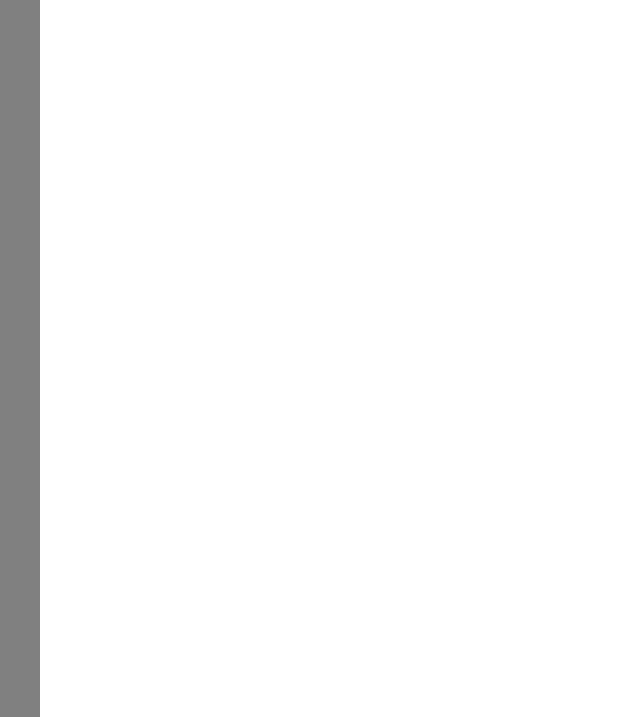
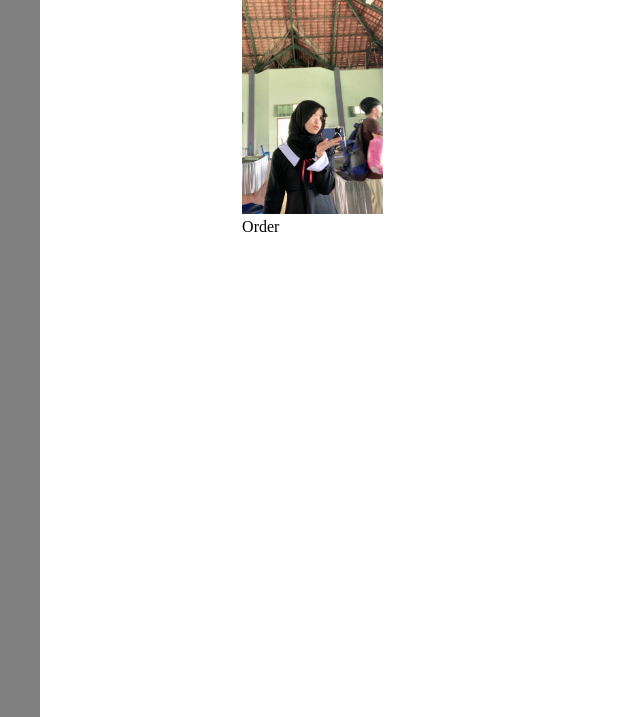
Before and after one commit to kamiludin890/K-Dev, a plain HTML site: page index.html in a window 1280 px wide. Shown: the part 83-800 px from the top of the page, without its empty margins (0-640 px from the left). Drawn offline with nearby package versions, Linux system fonts and the light colour scheme.

Commit message:
new item and change property

```diff
--- a/index.html
+++ b/index.html
@@ -18,6 +18,13 @@
             <div class="Tittle">
                 <h1>Kayato World</h1>
             </div>
+            <div class="isi_konten">
+                <div>
+                    <H1>Build A Website</H1>
+                    <img src="asset/photos/w1.jpeg" class="img">
+                    <p>Order</p>
+                </div>
+            </div>
         </div>
     </div>
     <script src="script.js"></script>
--- a/style.css
+++ b/style.css
@@ -19,6 +19,7 @@
     position: relative;
     display: flex;
     margin-left: 6vh;
+    margin-bottom: 20px;
 
 }
 
@@ -45,3 +46,11 @@ li{
     padding-top: 8px;
     padding-bottom: 8px;
 }
+
+.img{
+    height: 250px;
+}
+
+.isi_konten{
+    margin-top: 10px;
+}
```
Also changed, not shown: asset/photos/bg.jpg (added), asset/photos/w1.jpeg (added), asset/photos/w2.jpeg (added), 2 other files.
